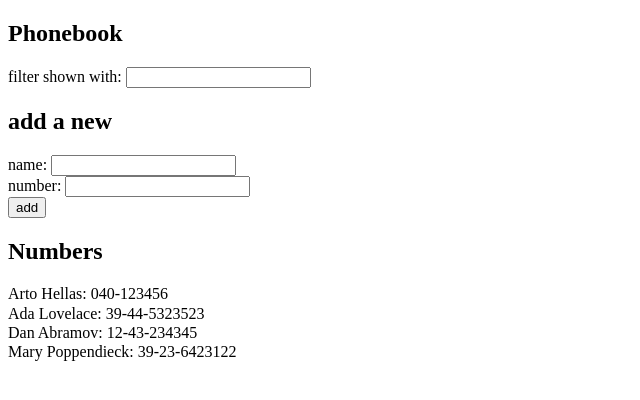
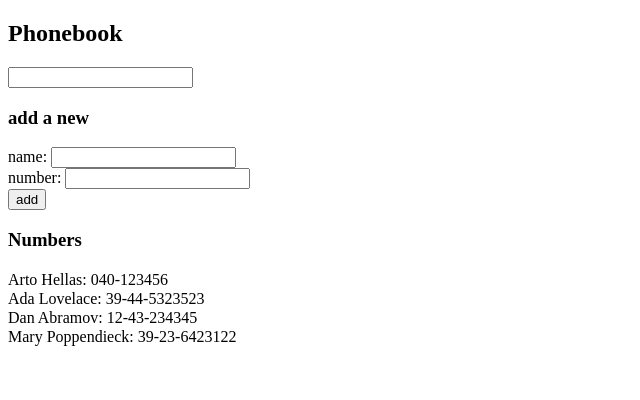
Before and after one commit to V-R-DeLosSantos/fullstackOpen, a React (Vite) app in the folder part2/phonebook/: page / in a window 1280 px wide. Shown: the top 400 px of the page, without its empty margins (0-640 px from the left). Built offline with nearby package versions, Linux system fonts and the light colour scheme.

Commit message:
2.10: La Agenda Telefónica Paso 5

```diff
--- a/part2/phonebook/src/App.jsx
+++ b/part2/phonebook/src/App.jsx
@@ -1,5 +1,7 @@
-import { useState } from 'react';
-import Person from './components/Person';
+import { useState } from 'react'
+import Person from './components/Person'
+import PersonForm from './components/PersonForm'
+import Search from './components/Search'
 
 const App = () => {
   const [persons, setPersons] = useState([
@@ -11,81 +13,65 @@ const App = () => {
 
   const [newName, setNewName] = useState('');
   const [newNumber, setNewNumber] = useState('');
-  const [searchTerm, setSearchTerm] = useState(''); // Estado para el término de búsqueda
+  const [searchTerm, setSearchTerm] = useState('');
 
   const addPerson = (event) => {
-    event.preventDefault();
+    event.preventDefault()
 
     if (persons.some(person => person.name === newName)) {
-      alert(`${newName} is already added to phonebook`);
-      return;
+      alert(`${newName} is already added to phonebook`)
+      return
     }
 
     const personObject = {
       name: newName,
       number: newNumber,
-      id: persons.length + 1 // Generar un ID único
-    };
+      id: persons.length + 1
+    }
 
     setPersons(persons.concat(personObject));
-    setNewName('');
-    setNewNumber('');
-  };
+    setNewName('')
+    setNewNumber('')
+  }
 
   const handleNameChange = (event) => {
-    setNewName(event.target.value);
-  };
+    setNewName(event.target.value)
+  }
 
   const handleNumberChange = (event) => {
-    setNewNumber(event.target.value);
-  };
+    setNewNumber(event.target.value)
+  }
 
   const handleSearchChange = (event) => {
-    setSearchTerm(event.target.value); // Actualizar el término de búsqueda
-  };
+    setSearchTerm(event.target.value)
+  }
 
-  // Filtrar las personas según el término de búsqueda
   const personsToShow = persons.filter(person =>
     person.name.toLowerCase().includes(searchTerm.toLowerCase())
-  );
+  )
 
   return (
     <>
       <div>
         <h2>Phonebook</h2>
-        <div>
-          filter shown with: <input
-            value={searchTerm}
-            onChange={handleSearchChange}
-          />
-        </div>
-        <h2>add a new</h2>
-        <form onSubmit={addPerson}>
-          <div>
-            name: <input
-              value={newName}
-              onChange={handleNameChange}
-            />
-          </div>
-          <div>
-            number: <input
-              value={newNumber}
-              onChange={handleNumberChange}
-            />
-          </div>
-          <div>
-            <button type="submit">add</button>
-          </div>
-        </form>
-        <h2>Numbers</h2>
+        <Search searchTerm={searchTerm} handleSearchChange={handleSearchChange} />
+        <h3>add a new</h3>
+        <PersonForm
+          newName={newName}
+          newNumber={newNumber}
+          handleNameChange={handleNameChange}
+          handleNumberChange={handleNumberChange}
+          addPerson={addPerson}
+        />
+        <h3>Numbers</h3>
         <div>
           {personsToShow.map(person =>
-            <Person key={person.id} person={person}/> // Usar el ID como clave
+            <Person key={person.id} person={person} />
           )}
         </div>
       </div>
     </>
-  );
-};
+  )
+}
 
-export default App;
+export default App
--- /dev/null
+++ b/part2/phonebook/src/components/PersonForm.jsx
@@ -0,0 +1,25 @@
+import React from 'react'
+
+const PersonForm = ({ newName, newNumber, handleNameChange, handleNumberChange, addPerson }) => {
+  return (
+    <form onSubmit={addPerson}>
+      <div>
+        name: <input
+          value={newName}
+          onChange={handleNameChange}
+        />
+      </div>
+      <div>
+        number: <input
+          value={newNumber}
+          onChange={handleNumberChange}
+        />
+      </div>
+      <div>
+        <button type="submit">add</button>
+      </div>
+    </form>
+  );
+};
+
+export default PersonForm
--- /dev/null
+++ b/part2/phonebook/src/components/Search.jsx
@@ -0,0 +1,14 @@
+import React from 'react'
+
+const Search = ({ searchTerm, handleSearchChange }) => {
+  return (
+    <div>
+      <input
+        value={searchTerm}
+        onChange={handleSearchChange}
+      />
+    </div>
+  );
+};
+
+export default Search
```
